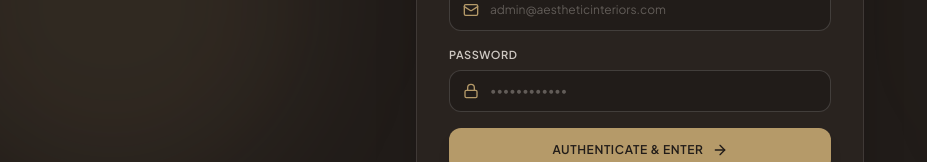
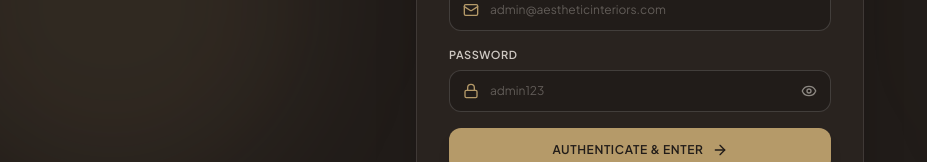
Before and after one commit to shaikmuzammil2905/Aestectic-interior, a React (Vite) app: page /admin/login in a window 1280 px wide. Shown: the part 391-553 px from the top of the page, without its empty margins (0-927 px from the left). Built offline with nearby package versions, Linux system fonts and the light colour scheme; no server answers; a web font is replaced by a local one.

Commit message:
fix: add password visibility toggle and auto-trim inputs on login

```diff
--- a/src/pages/admin/AdminLoginPage.tsx
+++ b/src/pages/admin/AdminLoginPage.tsx
@@ -1,12 +1,13 @@
 import React, { useState } from 'react';
 import { useNavigate } from 'react-router-dom';
 import { supabase } from '../../lib/supabase';
-import { Lock, Mail, ArrowRight, ShieldCheck, AlertCircle, Sparkles, CheckCircle2 } from 'lucide-react';
+import { Lock, Mail, ArrowRight, ShieldCheck, AlertCircle, Sparkles, CheckCircle2, Eye, EyeOff } from 'lucide-react';
 
 export const AdminLoginPage: React.FC = () => {
   const navigate = useNavigate();
   const [email, setEmail] = useState('');
   const [password, setPassword] = useState('');
+  const [showPassword, setShowPassword] = useState(false);
   const [isLoading, setIsLoading] = useState(false);
   const [errorMessage, setErrorMessage] = useState<string | null>(null);
   const [successMessage, setSuccessMessage] = useState<string | null>(null);
@@ -18,11 +19,14 @@ export const AdminLoginPage: React.FC = () => {
     setErrorMessage(null);
     setSuccessMessage(null);
 
+    const cleanEmail = email.trim();
+    const cleanPassword = password.trim();
+
     try {
       if (isSignUpMode) {
         const { data, error } = await supabase.auth.signUp({
-          email,
-          password,
+          email: cleanEmail,
+          password: cleanPassword,
         });
 
         if (error) throw error;
@@ -35,8 +39,8 @@ export const AdminLoginPage: React.FC = () => {
         }
       } else {
         const { data, error } = await supabase.auth.signInWithPassword({
-          email,
-          password,
+          email: cleanEmail,
+          password: cleanPassword,
         });
 
         if (error) throw error;
@@ -128,13 +132,20 @@ export const AdminLoginPage: React.FC = () => {
               <div className="relative">
                 <Lock className="w-4 h-4 text-gold absolute left-3.5 top-1/2 -translate-y-1/2" />
                 <input
-                  type="password"
+                  type={showPassword ? 'text' : 'password'}
                   required
                   value={password}
                   onChange={(e) => setPassword(e.target.value)}
-                  placeholder="••••••••••••"
-                  className="w-full bg-charcoal border border-white/15 focus:border-gold rounded-xl pl-10 pr-4 py-3 text-xs text-softwhite placeholder:text-ivory/30 focus:outline-none transition-colors"
+                  placeholder="admin123"
+                  className="w-full bg-charcoal border border-white/15 focus:border-gold rounded-xl pl-10 pr-10 py-3 text-xs text-softwhite placeholder:text-ivory/30 focus:outline-none transition-colors"
                 />
+                <button
+                  type="button"
+                  onClick={() => setShowPassword(!showPassword)}
+                  className="absolute right-3.5 top-1/2 -translate-y-1/2 text-ivory/50 hover:text-gold transition-colors"
+                >
+                  {showPassword ? <EyeOff className="w-4 h-4" /> : <Eye className="w-4 h-4" />}
+                </button>
               </div>
             </div>
 
```
